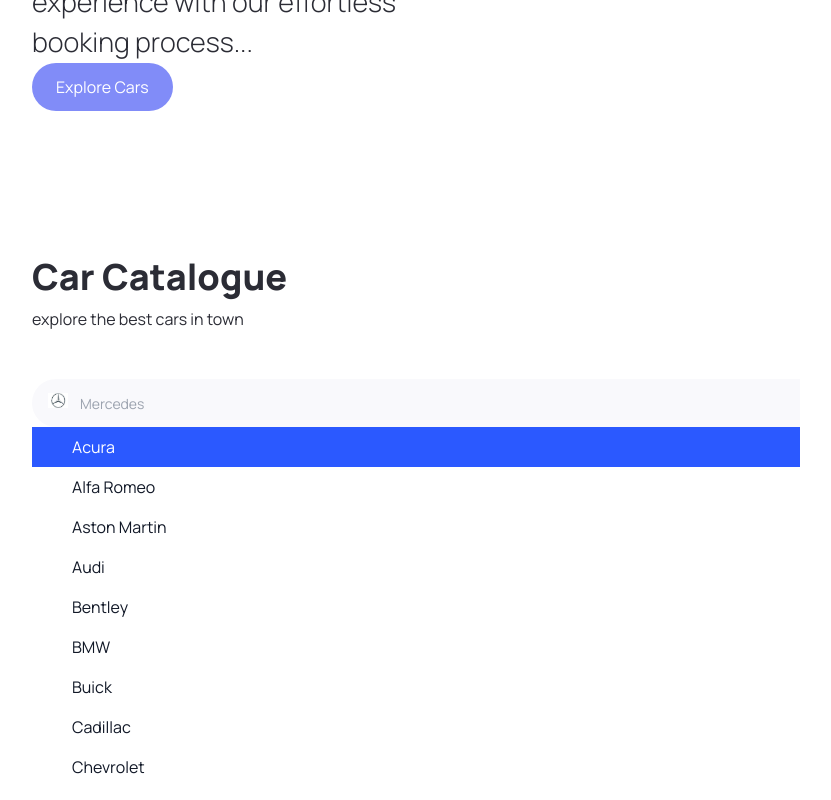
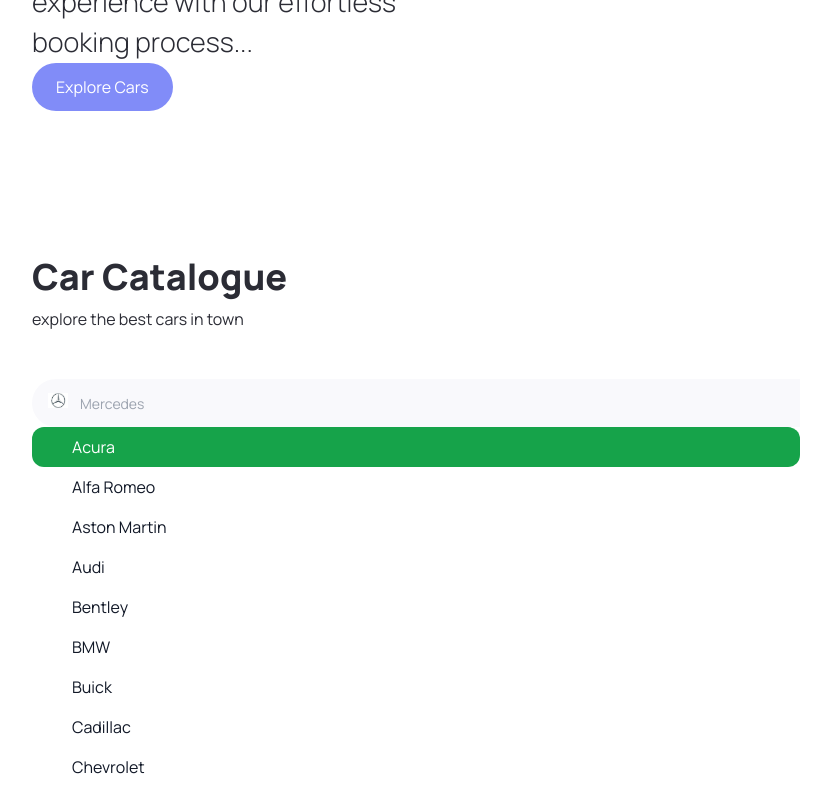
Before and after one commit to fortuneonyeka/car-rentals, a Next.js app: page / in a window 1280 px wide. Both pictures are taken after a click on the button 82 px from the left and 1007 px from the top of the page. Shown: the part 607-1407 px from the top of the page, without its empty margins (32-863 px from the left). Built offline with nearby package versions, Linux system fonts and the light colour scheme.

Commit message:
add icons, styling and update state

```diff
--- a/components/catalogue/SearchManufacturer.tsx
+++ b/components/catalogue/SearchManufacturer.tsx
@@ -3,6 +3,7 @@
 import { SearchManufacturerProps } from "@/types";
 import Image from "next/image";
 import { Combobox, Transition } from "@headlessui/react";
+import { CheckIcon, ChevronUpDownIcon } from '@heroicons/react/20/solid'
 import { manufacturers } from "@/constants/constants";
 
 const SearchManufacturer = ({
@@ -17,7 +18,7 @@
 
   return (
     <div className="search-manufacturer">
-      <Combobox>
+      <Combobox value={manufacturer} onChange={setManufacturer}>
         <div className="relative w-full">
           <Combobox.Button className="absolute top-[14px]">
             <Image
@@ -27,6 +28,7 @@
               height={20}
               className="ml-4"
             />
+
           </Combobox.Button>
 
           <Combobox.Input
@@ -46,14 +48,33 @@
             <Combobox.Options>
               { filteredManaufacturers.length === 0 && query !== '' ? (
                 <div className="relative cursor-default select-none py-2 px-4 text-gray-700">
-                   Car Make not found
+                   {`${query} not found`}
                 </div>
               ) : (filteredManaufacturers.map((item) => (
                 <Combobox.Option key={item} className={({active}) => `relative
                 search-manufacturer__option ${active ?
-                  "bg-primary-blue text-white" : "text-gray-900"}`}
+                  "bg-green-600 rounded-xl text-white" : "text-gray-900"}`}
                 value={item}>
-                  {item}
+                  {({selected, active}) => (
+                    <>
+                     <span
+                          className={`block truncate ${
+                            selected ? 'font-medium' : 'font-normal'
+                          }`}
+                        >
+                          {item}
+                        </span>
+                        {selected ? (
+                          <span
+                            className={`absolute inset-y-0 left-0 flex items-center pl-3 ${
+                              active ? 'text-white' : 'text-teal-600'
+                            }`}
+                          >
+                            <CheckIcon className="h-5 w-5 " aria-hidden="true" />
+                          </span>
+                        ) : null}
+                    </>
+              )}
                 </Combobox.Option>
               )
               ))}
```
